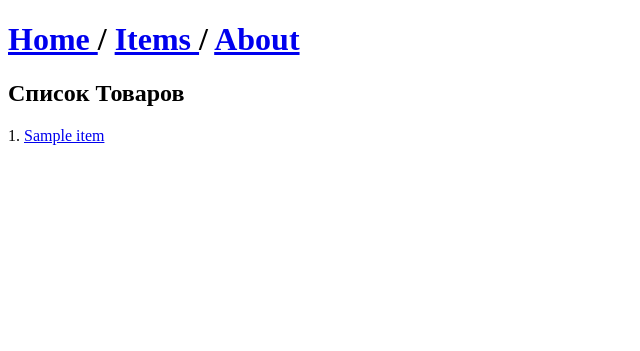
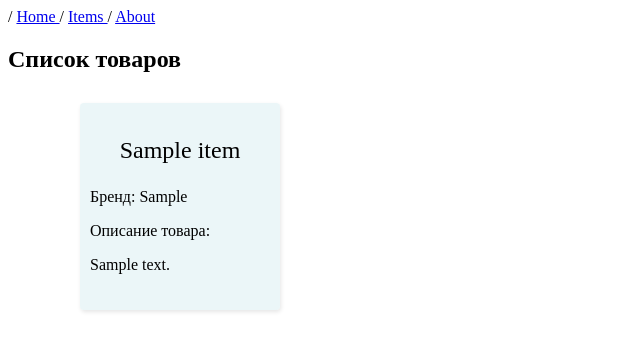
Before and after one commit to abukuev/DFProject, a Django app: page /items in a window 1280 px wide. Shown: the top 351 px of the page, without its empty margins (0-640 px from the left). Run offline with Django 5.2, Linux system fonts and the light colour scheme; tables that the repository leaves empty hold one stand-in row (values such as "Sample post").

Commit message:
Добавил css  преподавателя

```diff
--- a/templates/items.html
+++ b/templates/items.html
@@ -2,15 +2,75 @@
 <html lang="en">
 <head>
     <meta charset="UTF-8">
-    <meta name="viewport" content="width=device-width, initial-scale=1.0">
-    <title>Список товаров</title>
+    <title> Items list </title>
+    <style>
+        * {
+            box-sizing: border-box;
+        }
+        .item{
+            width:150pt;
+            height: 100%;
+            margin: 10px;
+            box-shadow: 1px 2px 4px rgba(0, 0, 0, 0.1);
+            border-radius: 4px;
+            padding-top:10px;
+            background: rgba(223, 241, 244, 0.625);
+        }
+
+        .item:hover {
+            background: rgb(207, 232, 237);
+            box-shadow: 4px 8px 16px rgba(71, 215, 240);
+        }
+
+        .item p{
+            padding-left: 10px;
+            padding-right: 10px;
+        }
+
+        .item_name{
+            font-size: 1.5em;
+            text-align:center;
+         }
+
+         .item a{
+            text-decoration: none;
+            color: black;
+            text-align: justify;
+
+         }
+        .items {
+            width: 100%;
+            display: grid;
+            /* Автоматически заполняем на всю ширину grid-контейнера */
+            grid-template-columns: repeat(auto-fill, 200px);
+            max-width: 1200px; /* Ширина grid-контейнера */
+            justify-content: center;
+            justify-items: center; /* Размещаем карточку по центру */
+            column-gap: 30px; /* Отступ между колонками */
+            row-gap: 40px; /* Отступ между рядами */
+            margin: 0 auto;
+          }
+    </style>
 </head>
 <body>
-    <h1><a href="/"> Home </a> /  <a href="/items"> Items </a> / <a href="/about"> About </a></h1>
-    <h2>Список Товаров</h2>
-    <div class = 'items'>
-    {% for item in items %}    <div class='item'>{{item.id}}. <a href="/item/{{item.id}}"> {{item.name}} </a></div>
-    {% endfor %}
-    </dev>
+    <header>
+        / <a href="/"> Home </a> / <a href="/items"> Items </a> / <a href="/about"> About</a>
+    </header>
+
+    <h2> Список товаров </h2>
+
+    <div class="items">
+        {% for item in items %}
+        <div class="item">
+            <a href="/item/{{ item.id }}">
+                <p class="item_name">{{ item.name }}
+                <p>Бренд: {{ item.brand }}</p>
+                <p>Описание товара:</p>
+                <p>{{ item.description }}</p>
+                </a>
+
+        </div>
+        {% endfor %}
+    </div>
 </body>
 </html>
```
